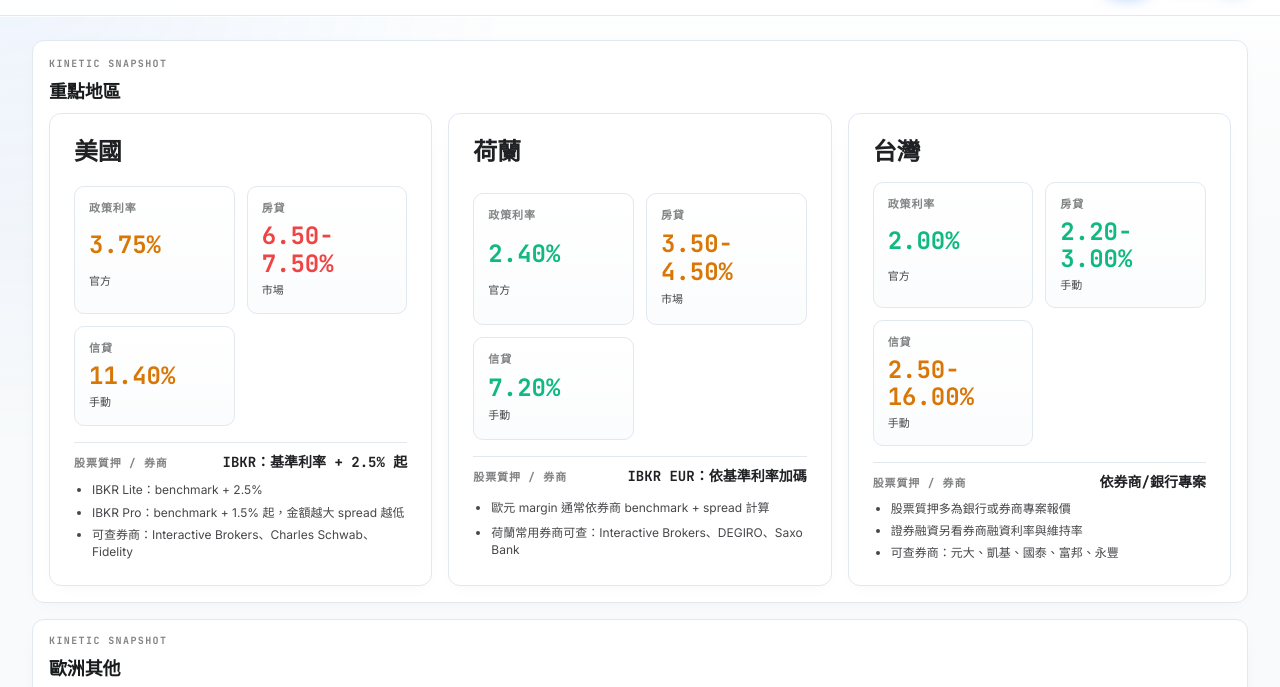
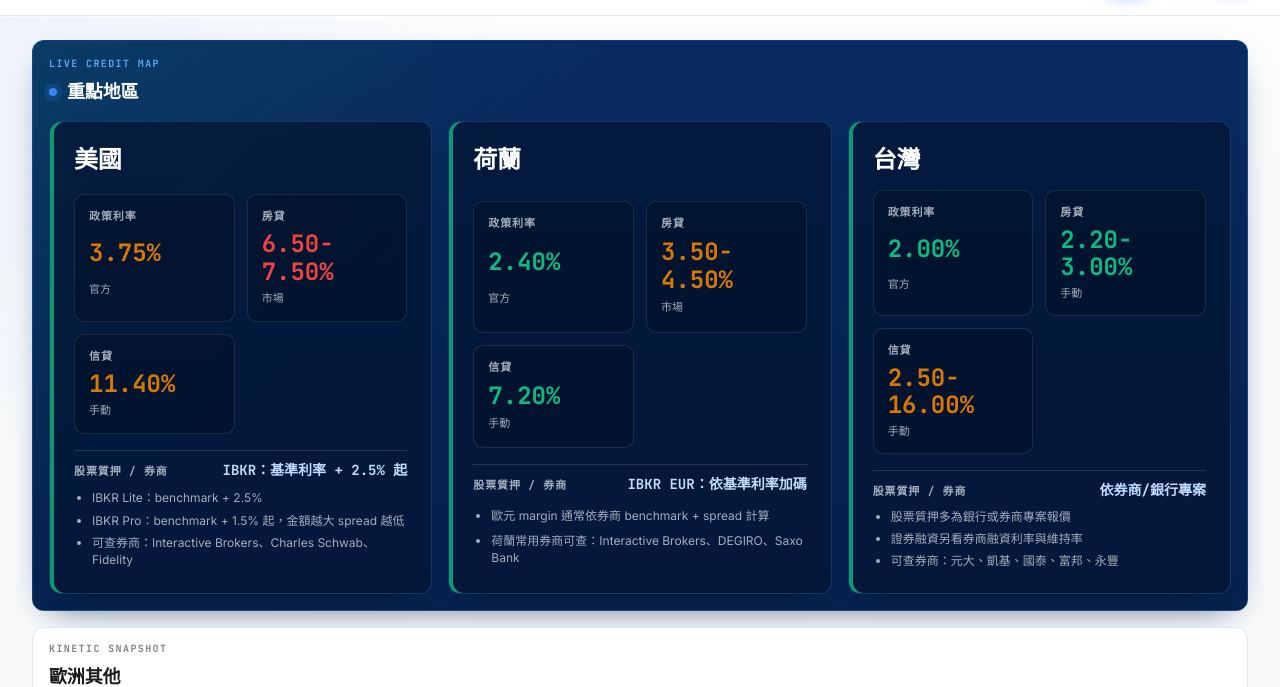
Before and after one commit to chouhsuan1202/interest-rate-dashboard, a website: page public/stitch.html in a window 1280 px wide. Shown: the part 61-748 px from the top of the page. Drawn offline with Linux system fonts and the light colour scheme.

Commit message:
Style Stitch primary overview as dark module

```diff
--- a/public/stitch.html
+++ b/public/stitch.html
@@ -5,7 +5,7 @@
     <meta name="viewport" content="width=device-width, initial-scale=1">
     <title>全球利率 - Stitch Preview</title>
     <link rel="icon" href="./favicon.svg" type="image/svg+xml">
-    <link rel="stylesheet" href="./styles-stitch.css?v=20260618-kinetic-preview">
+    <link rel="stylesheet" href="./styles-stitch.css?v=20260618-dark-primary">
   </head>
   <body>
     <header class="page-header">
@@ -99,6 +99,6 @@
       </footer>
     </main>
 
-    <script type="module" src="./app.js?v=20260618-kinetic-preview"></script>
+    <script type="module" src="./app.js?v=20260618-dark-primary"></script>
   </body>
 </html>
--- a/public/styles-stitch.css
+++ b/public/styles-stitch.css
@@ -138,21 +138,63 @@ section,
   gap: 16px;
 }
 
+.primary-overview {
+  border-color: rgba(59, 130, 246, 0.28);
+  background:
+    linear-gradient(135deg, rgba(16, 185, 129, 0.12) 0, transparent 26rem),
+    linear-gradient(180deg, #092b61 0%, #06214d 100%);
+  box-shadow: 0 12px 34px -18px rgba(6, 33, 77, 0.75);
+}
+
+.primary-overview .section-heading {
+  align-items: center;
+  margin-bottom: 18px;
+}
+
+.primary-overview .section-heading::before {
+  content: "live credit map";
+  color: #60a5fa;
+}
+
+.primary-overview h2 {
+  color: #ffffff;
+}
+
+.primary-overview h2::before {
+  content: "";
+  display: inline-block;
+  width: 8px;
+  height: 8px;
+  margin-right: 10px;
+  border-radius: 999px;
+  background: #3b82f6;
+  box-shadow: 0 0 0 5px rgba(59, 130, 246, 0.16);
+  vertical-align: 2px;
+}
+
 .primary-card {
   gap: 16px;
   min-height: 304px;
-  border: 1px solid var(--kl-border);
+  border: 1px solid rgba(96, 165, 250, 0.22);
   border-radius: 12px;
   padding: 24px;
-  background: var(--kl-surface);
-  box-shadow: var(--kl-shadow);
+  background: rgba(3, 22, 52, 0.76);
+  box-shadow: inset 4px 0 0 rgba(16, 185, 129, 0.8), 0 10px 24px -20px rgba(0, 0, 0, 0.7);
   transition: border-color 150ms linear, box-shadow 150ms linear, transform 150ms linear;
 }
 
 .primary-card:hover {
-  border-color: rgba(59, 130, 246, 0.32);
-  box-shadow: var(--kl-glow), var(--kl-shadow);
+  border-color: rgba(96, 165, 250, 0.44);
+  box-shadow: inset 4px 0 0 #3b82f6, 0 0 22px -8px rgba(59, 130, 246, 0.6);
   transform: translateY(-1px);
+}
+
+.primary-card h3 {
+  color: #ffffff;
+}
+
+.primary-card h3 a {
+  color: inherit;
 }
 
 .primary-card h3 a {
@@ -160,7 +202,7 @@ section,
 }
 
 .primary-card h3 a:hover {
-  color: var(--kl-action-dark);
+  color: #93c5fd;
 }
 
 .primary-metrics {
@@ -169,10 +211,10 @@ section,
 
 .card-metric {
   min-height: 92px;
-  border: 1px solid var(--kl-border);
+  border: 1px solid rgba(148, 163, 184, 0.18);
   border-radius: 10px;
   padding: 14px;
-  background: linear-gradient(180deg, #ffffff 0%, #fbfcfd 100%);
+  background: rgba(2, 18, 43, 0.72);
 }
 
 .metric-label,
@@ -207,8 +249,25 @@ td::before {
   color: var(--kl-muted);
 }
 
+.primary-card .metric-label,
+.primary-card .metric-meta,
+.primary-card .source-line,
+.primary-card .broker-notes-head span,
+.primary-card .broker-notes ul {
+  color: rgba(226, 232, 240, 0.72);
+}
+
+.primary-card .broker-notes-head strong,
+.primary-card .source-line a {
+  color: #bfdbfe;
+}
+
 .broker-notes {
   border-top: 1px solid var(--kl-border);
+}
+
+.primary-card .broker-notes {
+  border-top-color: rgba(148, 163, 184, 0.22);
 }
 
 .broker-notes-head strong {
```
